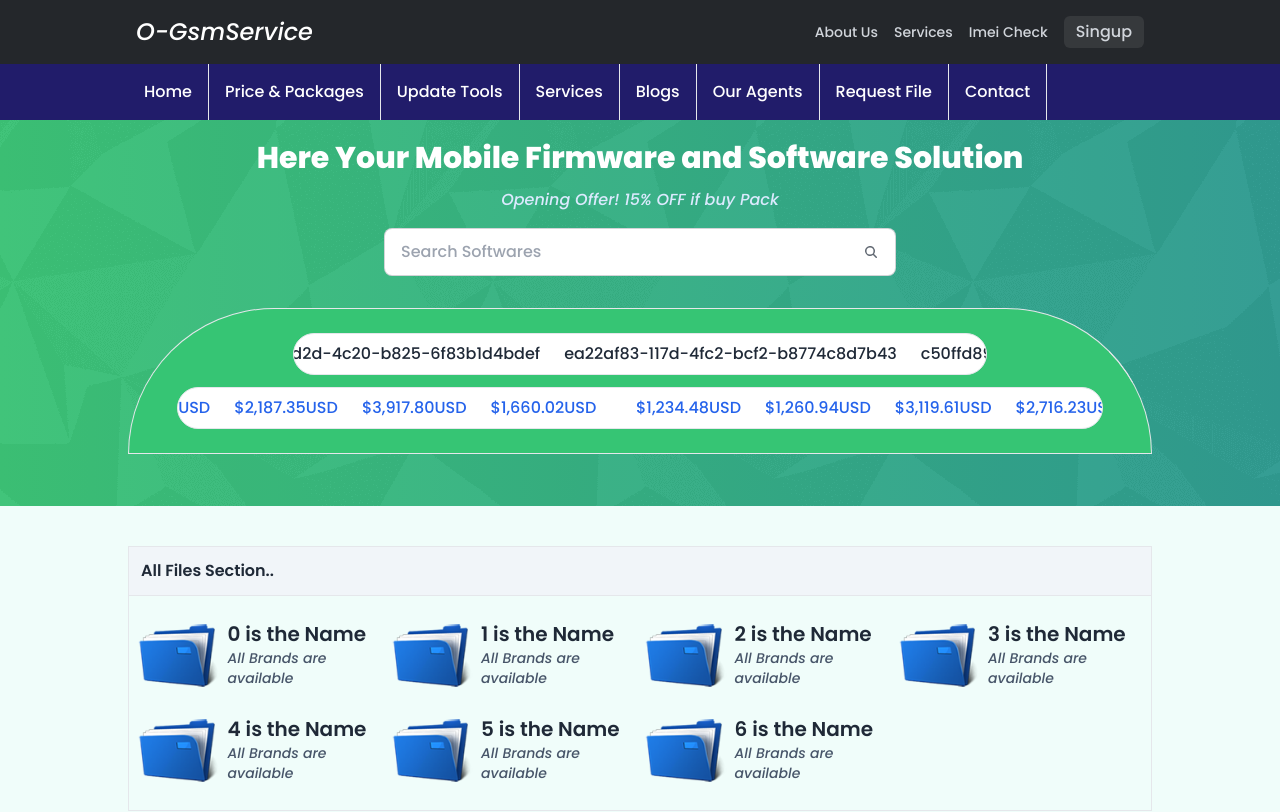
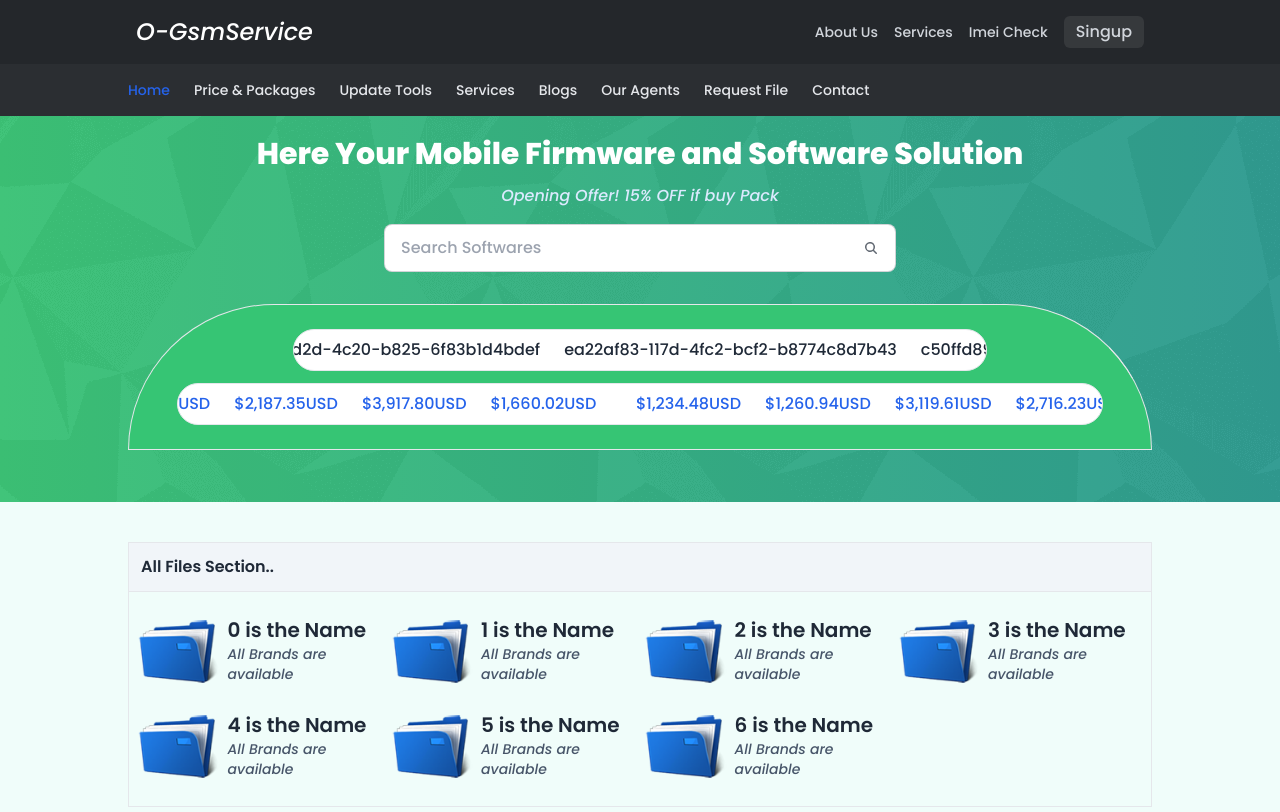
Before and after one commit to ashaansojib/paid-gsm-service, a React (Vite) app: page / in a window 1280 px wide. Shown: the top 812 px of the page. Built offline with nearby package versions, Linux system fonts and the light colour scheme.

Commit message:
complete menu bar

```diff
--- a/src/index.css
+++ b/src/index.css
@@ -12,10 +12,15 @@ img{
 .my-container{
     @apply mx-auto max-w-screen-lg
 }
-
-.nav-items{
-    @apply text-white py-4 px-4 hover:bg-[#030637]  md:border-r
+.active{
+   @apply text-blue-600 md:py-4 py-2 text-sm hover:text-gray-500
 }
+.default{
+    @apply text-gray-200 md:py-4 py-2 text-sm hover:text-gray-500
+}
+/* .nav-items{
+    @apply
+} */
 .table :where(th, td){
     @apply pl-0 pr-0 md:pl-4 md:pr-4
 }
--- a/src/shared/MenuBar.jsx
+++ b/src/shared/MenuBar.jsx
@@ -1,38 +1,38 @@
 import React from "react";
-import { Link } from "react-router-dom";
+import { NavLink } from "react-router-dom";
 import { FaBars } from 'react-icons/fa6'
 import { useState } from "react";
 const MenuBar = () => {
   const [showMenu, setShowMenu] = useState(true);
   return (
-    <div className="bg-[#211C6A]">
+    <div className="bg-[#2B2E32]">
       <div className="my-container relative">
-        <FaBars onClick={()=> setShowMenu(!showMenu)} className="text-3xl cursor-pointer md:hidden block absolute right-2 -top-8" />
-        <ul className={`flex md:flex-row flex-col md:items-center ${showMenu ? 'block' : 'hidden'}`}>
-          <Link className="nav-items" to="/">
+        <FaBars onClick={() => setShowMenu(!showMenu)} className="text-3xl cursor-pointer p-1 absolute right-2 top-2 md:hidden block bg-white" />
+        <ul className={`p-2 md:p-0 flex md:flex-row flex-col md:gap-6 md:items-center ${showMenu ? 'block' : 'hidden'}`}>
+          <NavLink className={({ isActive }) => (isActive ? 'active' : 'default')} to="/">
             Home
-          </Link>
-          <Link className="nav-items" to="/price">
+          </NavLink>
+          <NavLink className={({ isActive }) => (isActive ? 'active' : 'default')} to="/price">
             Price & Packages
-          </Link>
-          <Link className="nav-items" to="/category/Sony%20USB%20Driver">
+          </NavLink>
+          <NavLink className={({ isActive }) => (isActive ? 'active' : 'default')} to="/category/Sony%20USB%20Driver">
             Update Tools
-          </Link>
-          <Link className="nav-items" to="/unlocking-services">
+          </NavLink>
+          <NavLink className={({ isActive }) => (isActive ? 'active' : 'default')} to="/unlocking-services">
             Services
-          </Link>
-          <Link className="nav-items" to="/blogs">
+          </NavLink>
+          <NavLink className={({ isActive }) => (isActive ? 'active' : 'default')} to="/blogs">
             Blogs
-          </Link>
-          <Link className="nav-items" to="/reseller">
+          </NavLink>
+          <NavLink className={({ isActive }) => (isActive ? 'active' : 'default')} to="/reseller">
             Our Agents
-          </Link>
-          <Link className="nav-items" to="/user-request">
+          </NavLink>
+          <NavLink className={({ isActive }) => (isActive ? 'active' : 'default')} to="/user-request">
             Request File
-          </Link>
-          <Link className="nav-items" to="/contact">
+          </NavLink>
+          <NavLink className={({ isActive }) => (isActive ? 'active' : 'default')} to="/contact">
             Contact
-          </Link>
+          </NavLink>
         </ul>
       </div>
     </div>
```
